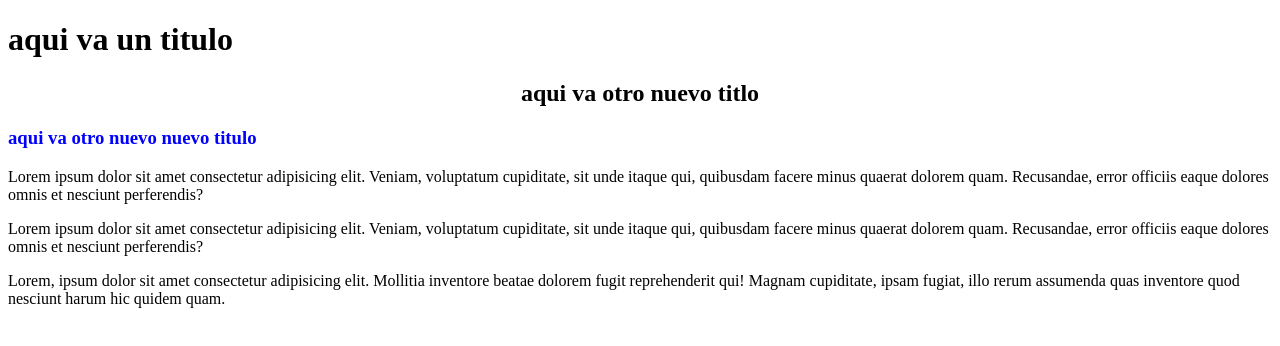
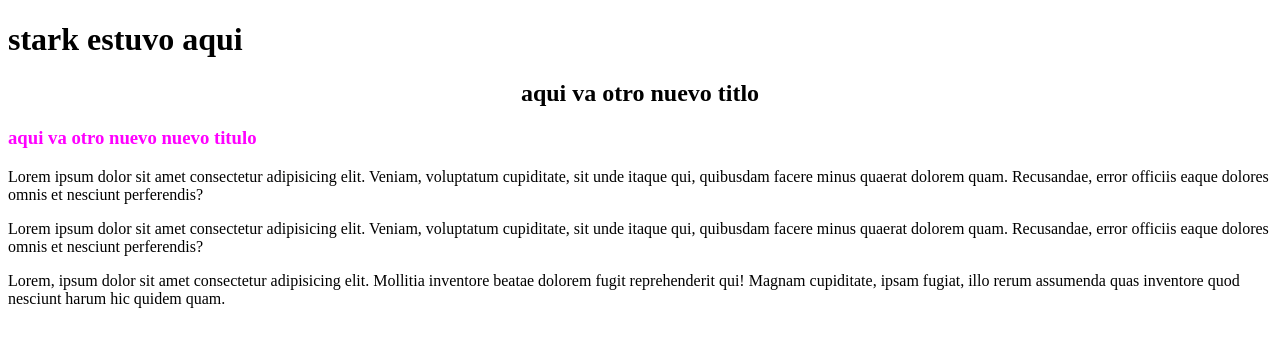
Before and after one commit to anthonyStarkInd/practica1, a plain HTML site: page index.html in a window 1280 px wide. Drawn offline with Linux system fonts and the light colour scheme.

Commit message:
cambio de conflicto en rama master

```diff
--- a/apariencia/estilos.css
+++ b/apariencia/estilos.css
@@ -2,5 +2,5 @@ h2{
     text-align: center;
 }
 h3{
-    color: blue;
+    color: rgb(255, 0, 255);
 }
--- a/index.html
+++ b/index.html
@@ -9,7 +9,7 @@
   </head>
   <body>
     <header>
-      <h1>aqui va un titulo</h1>
+      <h1>stark estuvo aqui</h1>
       <h2>aqui va otro nuevo titlo</h2>
       <h3>aqui va otro nuevo nuevo titulo</h3>
     </header>
```
